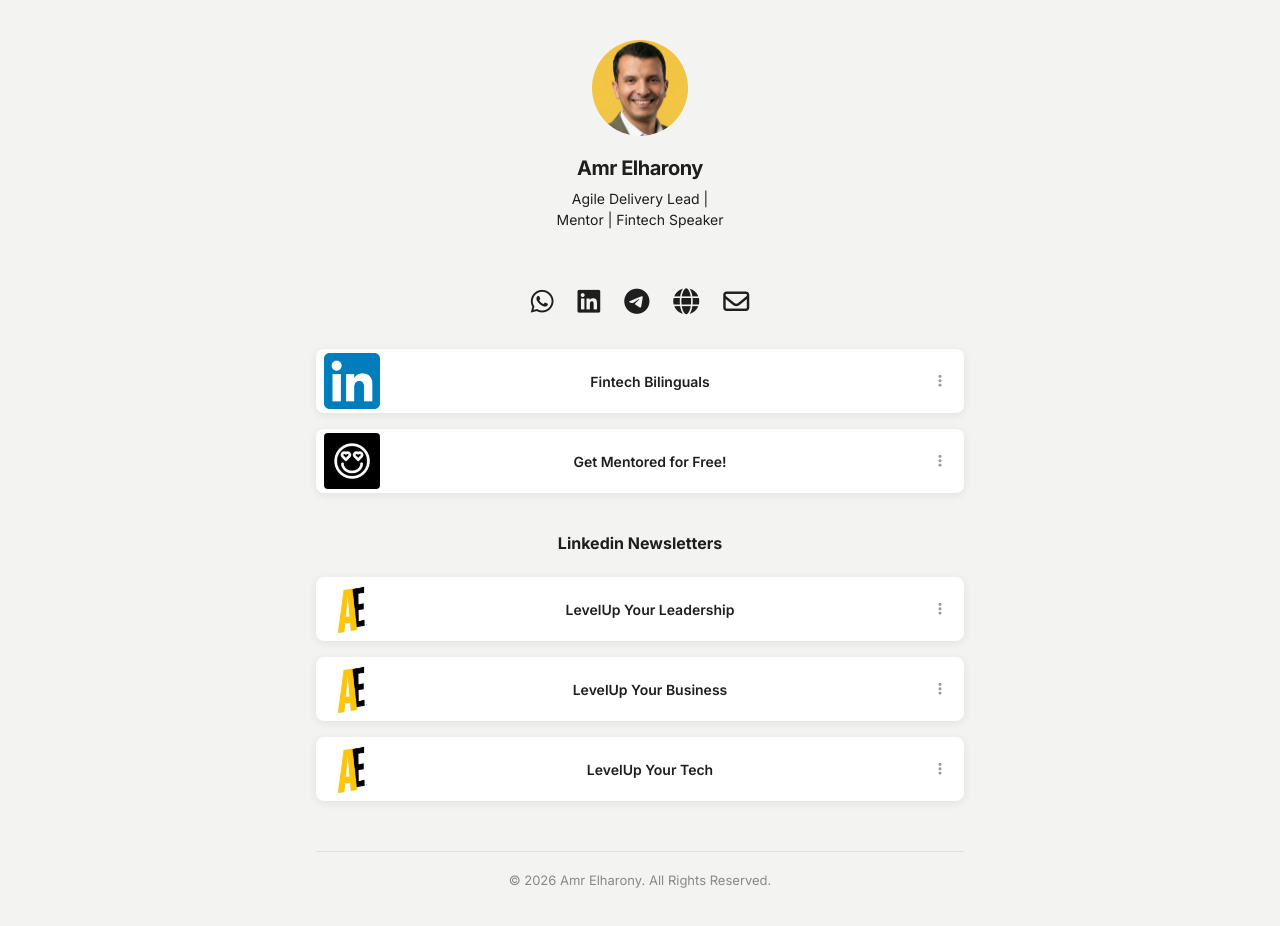
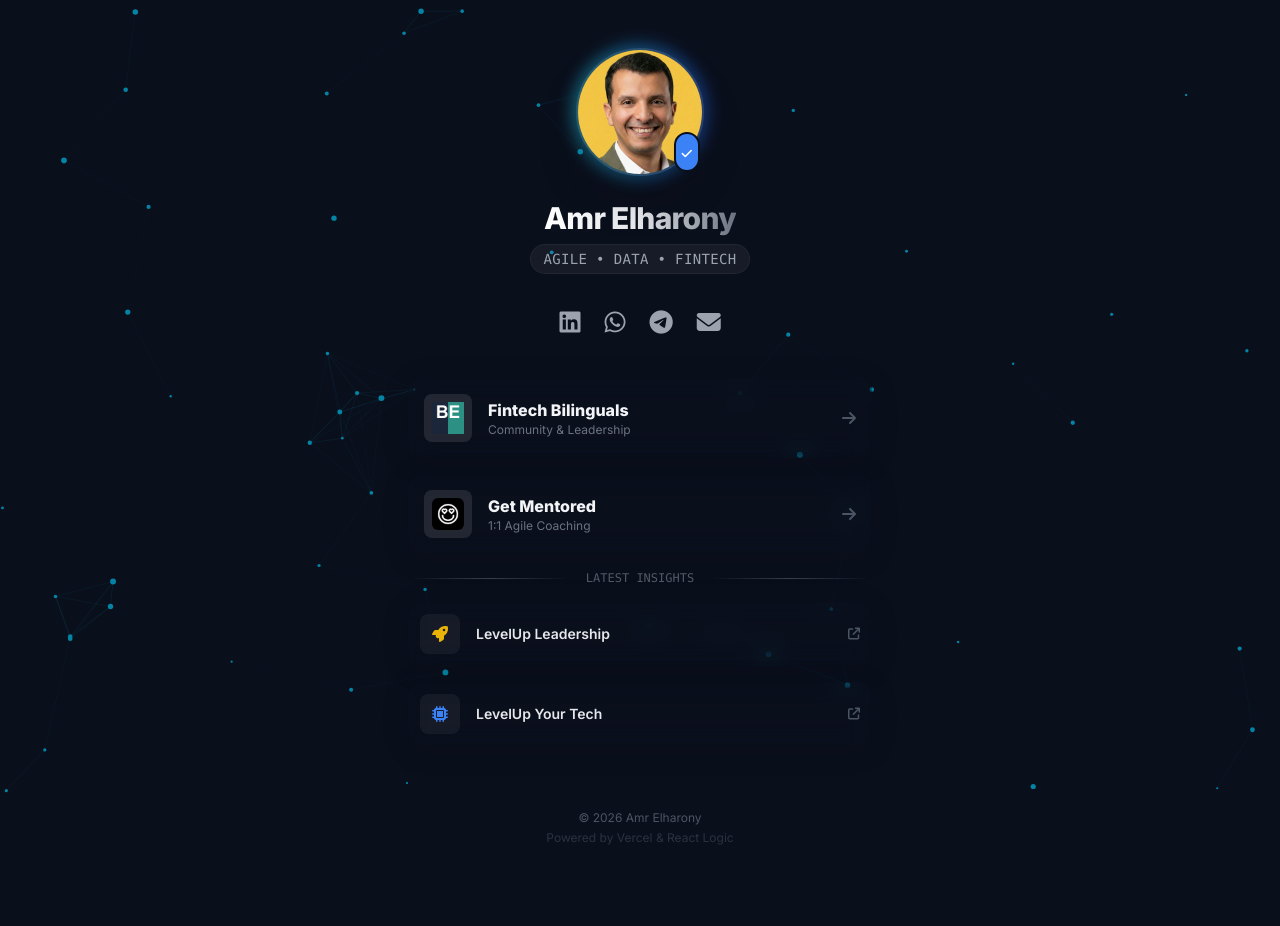
Before and after one commit to amrelharony/connect, a plain HTML site: page index.html in a window 1280 px wide. After the commit the page ends 894 px from the top, so only its background shows below. Drawn offline with nearby package versions, Linux system fonts and the light colour scheme.

Commit message:
Update index.html

```diff
--- a/index.html
+++ b/index.html
@@ -3,276 +3,277 @@
 <head>
     <meta charset="UTF-8">
     <meta name="viewport" content="width=device-width, initial-scale=1.0">
-    <title>Amr Elharony | Linktree</title>
-    <!-- Google Fonts -->
-    <link href="https://fonts.googleapis.com/css2?family=Inter:wght@400;600;700&display=swap" rel="stylesheet">
-    <!-- Font Awesome -->
+    <title>Amr Elharony | Fintech Executive</title>
+
+    <script src="https://cdn.tailwindcss.com"></script>
+
+    <link href="https://fonts.googleapis.com/css2?family=Inter:wght@300;400;600;800&display=swap" rel="stylesheet">
+
     <link rel="stylesheet" href="https://cdnjs.cloudflare.com/ajax/libs/font-awesome/6.4.0/css/all.min.css">
 
+    <script>
+        tailwind.config = {
+            theme: {
+                extend: {
+                    fontFamily: { sans: ['Inter', 'sans-serif'] },
+                    colors: {
+                        fintech: {
+                            dark: '#0a0f1c',   /* Deep Navy Background */
+                            card: 'rgba(255, 255, 255, 0.03)', /* Glass Effect */
+                            border: 'rgba(255, 255, 255, 0.1)',
+                            accent: '#00D1FF', /* Cyber Blue */
+                            gold: '#FFD700'    /* Premium Gold */
+                        }
+                    },
+                    animation: {
+                        'float': 'float 6s ease-in-out infinite',
+                        'pulse-slow': 'pulse 4s cubic-bezier(0.4, 0, 0.6, 1) infinite',
+                    },
+                    keyframes: {
+                        float: {
+                            '0%, 100%': { transform: 'translateY(0)' },
+                            '50%': { transform: 'translateY(-10px)' },
+                        }
+                    }
+                }
+            }
+        }
+    </script>
+
     <style>
-        :root {
-            --bg-color: #F3F3F1;
-            --text-color: #1e1e1e;
-            --button-bg: #FFFFFF;
-            --button-hover: #FBFBFB;
-            --shadow: 0 2px 8px rgba(0,0,0,0.08);
+        body {
+            background-color: #0a0f1c;
+            overflow-x: hidden;
         }
 
-        * {
-            box-sizing: border-box;
-            margin: 0;
-            padding: 0;
+        /* The Animated Background Canvas */
+        #canvas-bg {
+            position: fixed;
+            top: 0;
+            left: 0;
+            width: 100%;
+            height: 100%;
+            z-index: -1;
+            opacity: 0.6;
         }
 
-        body {
-            font-family: 'Inter', sans-serif;
-            background-color: var(--bg-color);
-            color: var(--text-color);
-            display: flex;
-            flex-direction: column;
-            align-items: center;
-            min-height: 100vh;
-            padding-bottom: 40px;
+        /* Glassmorphism Card Style */
+        .glass-card {
+            background: var(--tw-colors-fintech-card);
+            backdrop-filter: blur(12px);
+            -webkit-backdrop-filter: blur(12px);
+            border: 1px solid var(--tw-colors-fintech-border);
+            box-shadow: 0 4px 30px rgba(0, 0, 0, 0.1);
         }
 
-        .container {
-            width: 100%;
-            max-width: 680px;
-            padding: 40px 16px;
-            display: flex;
-            flex-direction: column;
-            align-items: center;
-        }
-
-        .profile-section {
-            text-align: center;
-            margin-bottom: 32px;
-        }
-
-        .profile-img {
-            width: 96px;
-            height: 96px;
-            border-radius: 50%;
-            object-fit: cover;
-            margin-bottom: 16px;
-            background-color: #ddd; /* Placeholder color if image missing */
-        }
-
-        .profile-name {
-            font-size: 20px;
-            font-weight: 700;
-            margin-bottom: 8px;
-            letter-spacing: -0.5px;
-        }
-
-        .profile-bio {
-            font-size: 14px;
-            font-weight: 500;
-            line-height: 1.5;
-            color: #1e1e1e;
-        }
-
-        .social-icons {
-            display: flex;
-            gap: 24px;
-            margin-top: 24px;
-            margin-bottom: 32px;
-            justify-content: center;
-        }
-
-        .social-icons a {
-            color: #1e1e1e;
-            font-size: 26px;
-            text-decoration: none;
-            transition: transform 0.2s;
-        }
-
-        .social-icons a:hover {
-            transform: scale(1.1);
-        }
-
-        .links-wrapper {
-            width: 100%;
-            display: flex;
-            flex-direction: column;
-            gap: 16px;
-        }
-
-        .section-header {
-            text-align: center;
-            font-size: 16px;
-            font-weight: 700;
-            margin: 24px 0 8px 0;
-            color: #1e1e1e;
-        }
-
-        .link-btn {
-            background-color: var(--button-bg);
-            color: var(--text-color);
-            text-decoration: none;
-            padding: 4px;
-            border-radius: 8px;
-            box-shadow: var(--shadow);
-            transition: transform 0.15s ease, box-shadow 0.15s ease;
-            display: flex;
-            align-items: center;
-            min-height: 64px;
-            position: relative;
-        }
-
-        .link-btn:hover {
-            transform: scale(1.02);
-            box-shadow: 0 4px 12px rgba(0,0,0,0.12);
-            background-color: var(--button-hover);
-        }
-
-        .link-thumb {
-            width: 56px;
-            height: 56px;
-            display: flex;
-            align-items: center;
-            justify-content: center;
-            border-radius: 4px;
-            margin-left: 4px;
-            overflow: hidden;
-            flex-shrink: 0;
-            background-color: #eee; /* Light gray background for transparency */
-        }
-
-        .link-thumb img {
-            width: 100%;
-            height: 100%;
-            object-fit: cover;
-            display: block;
-        }
-
-        /* Fallback icon styling if image breaks */
-        .link-thumb i.fallback {
-            font-size: 24px;
-            color: #888;
-            display: none; /* Hidden by default */
-        }
-
-        .link-text {
-            flex-grow: 1;
-            text-align: center;
-            font-weight: 600;
-            font-size: 14px;
-            padding: 0 10px;
-        }
-
-        .link-options {
-            width: 40px;
-            display: flex;
-            justify-content: center;
-            color: #999;
-            font-size: 14px;
-        }
-
-        /* Copyright Section Styling */
-        .copyright {
-            margin-top: 50px;
-            text-align: center;
-            font-size: 13px;
-            color: #888;
-            font-weight: 500;
-            width: 100%;
-            padding-top: 20px;
-            border-top: 1px solid #e0e0e0; /* Subtle line separator */
+        /* Hover Glow Effect */
+        .hover-glow:hover {
+            box-shadow: 0 0 20px rgba(0, 209, 255, 0.3);
+            border-color: rgba(0, 209, 255, 0.5);
         }
     </style>
 </head>
-<body>
+<body class="text-white antialiased min-h-screen flex flex-col items-center">
 
-    <div class="container">
-        <!-- Profile Section -->
-        <div class="profile-section">
-            <!-- Added onerror to show a default user icon if image fails -->
-            <img src="profile.jpg" alt="Amr Elharony" class="profile-img" onerror="this.style.display='none'; this.nextElementSibling.style.display='inline-block';">
-            <i class="fa-solid fa-circle-user" style="font-size: 96px; color: #ccc; margin-bottom: 16px; display: none;"></i>
+    <canvas id="canvas-bg"></canvas>
 
-            <h1 class="profile-name">Amr Elharony</h1>
-            <p class="profile-bio">Agile Delivery Lead |<br>Mentor | Fintech Speaker</p>
+    <div class="w-full max-w-lg px-6 py-12 relative z-10 flex flex-col items-center">
+
+        <div class="relative group">
+            <div class="absolute -inset-1 bg-gradient-to-r from-cyan-400 to-blue-600 rounded-full blur opacity-40 group-hover:opacity-100 transition duration-1000 group-hover:duration-200 animate-pulse-slow"></div>
+
+            <div class="relative w-32 h-32 rounded-full overflow-hidden border-2 border-white/10 shadow-2xl">
+                <img src="profile.jpg" alt="Amr Elharony" class="w-full h-full object-cover transform transition duration-500 group-hover:scale-110" onerror="this.style.display='none'; this.nextElementSibling.style.display='flex';">
+                <div class="w-full h-full bg-slate-800 flex items-center justify-center hidden">
+                    <i class="fa-solid fa-user text-4xl text-slate-500"></i>
+                </div>
+            </div>
+
+            <div class="absolute bottom-1 right-1 bg-blue-500 text-white rounded-full p-1.5 shadow-lg border-2 border-[#0a0f1c]">
+                <i class="fa-solid fa-check text-xs"></i>
+            </div>
         </div>
 
-        <!-- Social Icons Header -->
-        <div class="social-icons">
-            <a href="https://api.whatsapp.com/send?phone=201114260806" target="_blank"><i class="fa-brands fa-whatsapp"></i></a>
-            <a href="https://www.linkedin.com/in/amrmelharony?utm_source=share&utm_campaign=share_via&utm_content=profile&utm_medium=android_app" target="_blank"><i class="fa-brands fa-linkedin"></i></a>
-            <a href="https://t.me/Amrmelharony" target="_blank"><i class="fa-brands fa-telegram"></i></a>
-            <a href="https://calendly.com/amrmelharony/30min" target="_blank"><i class="fa-solid fa-globe"></i></a>
-            <a href="mailto:a.elharony@gmail.com"><i class="fa-regular fa-envelope"></i></a>
+        <h1 class="mt-6 text-3xl font-extrabold tracking-tight text-transparent bg-clip-text bg-gradient-to-r from-white via-gray-200 to-gray-500 text-center">
+            Amr Elharony
+        </h1>
+
+        <p class="mt-2 text-sm text-gray-400 font-mono tracking-wide bg-white/5 px-3 py-1 rounded-full border border-white/5">
+            AGILE • DATA • FINTECH
+        </p>
+
+        <div class="flex gap-6 mt-8 mb-10">
+            <a href="https://www.linkedin.com/in/amrmelharony" target="_blank" class="text-gray-400 hover:text-white transform hover:scale-125 transition duration-300">
+                <i class="fa-brands fa-linkedin text-2xl"></i>
+            </a>
+            <a href="https://api.whatsapp.com/send?phone=201114260806" target="_blank" class="text-gray-400 hover:text-green-400 transform hover:scale-125 transition duration-300">
+                <i class="fa-brands fa-whatsapp text-2xl"></i>
+            </a>
+            <a href="https://t.me/Amrmelharony" target="_blank" class="text-gray-400 hover:text-blue-400 transform hover:scale-125 transition duration-300">
+                <i class="fa-brands fa-telegram text-2xl"></i>
+            </a>
+            <a href="mailto:a.elharony@gmail.com" class="text-gray-400 hover:text-yellow-400 transform hover:scale-125 transition duration-300">
+                <i class="fa-solid fa-envelope text-2xl"></i>
+            </a>
         </div>
 
-        <div class="links-wrapper">
+        <div class="w-full space-y-4">
 
-            <!-- Link 1: Fintech Bilinguals -->
-            <a href="https://www.linkedin.com/company/fintech-bilinguals/about/?viewAsMember=true" class="link-btn" target="_blank">
-                <div class="link-thumb">
-                    <img src="linkedin.png" alt="LinkedIn" onerror="this.style.display='none'; this.parentNode.querySelector('.fallback').style.display='block';">
-                    <!-- Fallback Icon if image fails -->
-                    <i class="fa-brands fa-linkedin fallback"></i>
+            <a href="https://www.linkedin.com/company/fintech-bilinguals" target="_blank"
+               class="glass-card flex items-center p-4 rounded-xl transition-all duration-300 hover:bg-white/10 hover:-translate-y-1 hover-glow group">
+                <div class="w-12 h-12 bg-white/10 rounded-lg flex items-center justify-center mr-4 group-hover:bg-cyan-500/20 transition-colors">
+                    <img src="be.png" class="w-8 h-8 object-contain" onerror="this.style.display='none'; this.nextElementSibling.style.display='block';">
+                    <i class="fa-solid fa-building-columns text-cyan-400 text-xl hidden"></i>
                 </div>
-                <span class="link-text">Fintech Bilinguals</span>
-                <div class="link-options"><i class="fa-solid fa-ellipsis-vertical"></i></div>
+                <div class="flex-1">
+                    <h3 class="font-bold text-gray-100 group-hover:text-cyan-400 transition-colors">Fintech Bilinguals</h3>
+                    <p class="text-xs text-gray-500">Community & Leadership</p>
+                </div>
+                <i class="fa-solid fa-arrow-right text-gray-600 group-hover:text-white transition-transform group-hover:translate-x-1"></i>
             </a>
 
-            <!-- Link 2: Get Mentored -->
-            <a href="https://adplist.org/mentors/amr-elharony" class="link-btn" target="_blank">
-                <div class="link-thumb">
-                    <img src="smiley.jpg" alt="Mentored" onerror="this.style.display='none'; this.parentNode.querySelector('.fallback').style.display='block';">
-                    <i class="fa-regular fa-face-smile fallback"></i>
+            <a href="https://adplist.org/mentors/amr-elharony" target="_blank"
+               class="glass-card flex items-center p-4 rounded-xl transition-all duration-300 hover:bg-white/10 hover:-translate-y-1 hover-glow group">
+                <div class="w-12 h-12 bg-white/10 rounded-lg flex items-center justify-center mr-4 group-hover:bg-purple-500/20 transition-colors">
+                    <img src="smiley.jpg" class="w-8 h-8 rounded-md object-cover" onerror="this.style.display='none'; this.nextElementSibling.style.display='block';">
+                    <i class="fa-solid fa-user-graduate text-purple-400 text-xl hidden"></i>
                 </div>
-                <span class="link-text">Get Mentored for Free!</span>
-                <div class="link-options"><i class="fa-solid fa-ellipsis-vertical"></i></div>
+                <div class="flex-1">
+                    <h3 class="font-bold text-gray-100 group-hover:text-purple-400 transition-colors">Get Mentored</h3>
+                    <p class="text-xs text-gray-500">1:1 Agile Coaching</p>
+                </div>
+                <i class="fa-solid fa-arrow-right text-gray-600 group-hover:text-white transition-transform group-hover:translate-x-1"></i>
             </a>
 
-            <!-- Section Header -->
-            <div class="section-header">Linkedin Newsletters</div>
+            <div class="flex items-center gap-4 my-6 opacity-50">
+                <div class="h-px bg-gradient-to-r from-transparent via-gray-500 to-transparent w-full"></div>
+                <span class="text-xs font-mono text-gray-400 whitespace-nowrap">LATEST INSIGHTS</span>
+                <div class="h-px bg-gradient-to-r from-transparent via-gray-500 to-transparent w-full"></div>
+            </div>
 
-            <!-- Link 3 -->
-            <a href="https://www.linkedin.com/newsletters/levelup-your-leadership-6872921030353031168" class="link-btn" target="_blank">
-                <div class="link-thumb">
-                    <img src="logo.jpg" alt="AE Logo" onerror="this.style.display='none'; this.parentNode.querySelector('.fallback').style.display='block';">
-                    <i class="fa-solid fa-newspaper fallback"></i>
+            <a href="https://www.linkedin.com/newsletters/levelup-your-leadership-6872921030353031168" target="_blank"
+               class="glass-card flex items-center p-3 rounded-xl transition-all duration-300 hover:bg-white/10 hover-glow group">
+                <div class="w-10 h-10 bg-white/5 rounded-lg flex items-center justify-center mr-4">
+                    <i class="fa-solid fa-rocket text-yellow-500"></i>
                 </div>
-                <span class="link-text">LevelUp Your Leadership</span>
-                <div class="link-options"><i class="fa-solid fa-ellipsis-vertical"></i></div>
+                <div class="flex-1">
+                    <h3 class="font-semibold text-sm text-gray-200">LevelUp Leadership</h3>
+                </div>
+                <i class="fa-solid fa-arrow-up-right-from-square text-xs text-gray-600"></i>
             </a>
 
-            <!-- Link 4 -->
-            <a href="https://www.linkedin.com/newsletters/levelup-your-business-7107105796223602689" class="link-btn" target="_blank">
-                <div class="link-thumb">
-                    <img src="logo.jpg" alt="AE Logo" onerror="this.style.display='none'; this.parentNode.querySelector('.fallback').style.display='block';">
-                    <i class="fa-solid fa-newspaper fallback"></i>
+            <a href="https://www.linkedin.com/newsletters/levelup-your-tech-7102013426519977984" target="_blank"
+               class="glass-card flex items-center p-3 rounded-xl transition-all duration-300 hover:bg-white/10 hover-glow group">
+                <div class="w-10 h-10 bg-white/5 rounded-lg flex items-center justify-center mr-4">
+                    <i class="fa-solid fa-microchip text-blue-500"></i>
                 </div>
-                <span class="link-text">LevelUp Your Business</span>
-                <div class="link-options"><i class="fa-solid fa-ellipsis-vertical"></i></div>
-            </a>
-
-            <!-- Link 5 -->
-            <a href="https://www.linkedin.com/newsletters/levelup-your-tech-7102013426519977984" class="link-btn" target="_blank">
-                <div class="link-thumb">
-                    <img src="logo.jpg" alt="AE Logo" onerror="this.style.display='none'; this.parentNode.querySelector('.fallback').style.display='block';">
-                    <i class="fa-solid fa-newspaper fallback"></i>
+                <div class="flex-1">
+                    <h3 class="font-semibold text-sm text-gray-200">LevelUp Your Tech</h3>
                 </div>
-                <span class="link-text">LevelUp Your Tech</span>
-                <div class="link-options"><i class="fa-solid fa-ellipsis-vertical"></i></div>
+                <i class="fa-solid fa-arrow-up-right-from-square text-xs text-gray-600"></i>
             </a>
 
         </div>
 
-        <!-- NEW COPYRIGHT SECTION -->
-        <div class="copyright">
-            &copy; <span id="year"></span> Amr Elharony. All Rights Reserved.
-        </div>
+        <footer class="mt-16 text-center text-xs text-gray-600">
+            <p>&copy; <span id="year"></span> Amr Elharony</p>
+            <p class="mt-1 opacity-50">Powered by Vercel & React Logic</p>
+        </footer>
 
     </div>
 
-    <!-- Script to set current year automatically -->
     <script>
-        document.getElementById("year").textContent = new Date().getFullYear();
+        // Set Year
+        document.getElementById('year').textContent = new Date().getFullYear();
+
+        // Particle Animation System
+        const canvas = document.getElementById('canvas-bg');
+        const ctx = canvas.getContext('2d');
+
+        let width, height;
+        let particles = [];
+
+        // Fintech Node Config
+        const properties = {
+            particleColor: 'rgba(0, 209, 255, 1)', // Cyan nodes
+            lineColor: 'rgba(0, 209, 255, 0.15)',  // Faint lines
+            particleCount: 60,
+            connectionDistance: 150,
+            speed: 0.5
+        }
+
+        function resize() {
+            width = canvas.width = window.innerWidth;
+            height = canvas.height = window.innerHeight;
+        }
+
+        class Particle {
+            constructor() {
+                this.x = Math.random() * width;
+                this.y = Math.random() * height;
+                this.vx = (Math.random() - 0.5) * properties.speed;
+                this.vy = (Math.random() - 0.5) * properties.speed;
+                this.size = Math.random() * 2 + 1;
+            }
+
+            update() {
+                this.x += this.vx;
+                this.y += this.vy;
+
+                // Bounce off edges
+                if (this.x < 0 || this.x > width) this.vx *= -1;
+                if (this.y < 0 || this.y > height) this.vy *= -1;
+            }
+
+            draw() {
+                ctx.beginPath();
+                ctx.arc(this.x, this.y, this.size, 0, Math.PI * 2);
+                ctx.fillStyle = properties.particleColor;
+                ctx.fill();
+            }
+        }
+
+        function init() {
+            particles = [];
+            for (let i = 0; i < properties.particleCount; i++) {
+                particles.push(new Particle());
+            }
+        }
+
+        function animate() {
+            ctx.clearRect(0, 0, width, height);
+
+            for (let i = 0; i < particles.length; i++) {
+                particles[i].update();
+                particles[i].draw();
+
+                // Draw Connections (The "Network" effect)
+                for (let j = i; j < particles.length; j++) {
+                    const dx = particles[i].x - particles[j].x;
+                    const dy = particles[i].y - particles[j].y;
+                    const distance = Math.sqrt(dx*dx + dy*dy);
+
+                    if (distance < properties.connectionDistance) {
+                        ctx.beginPath();
+                        ctx.strokeStyle = properties.lineColor;
+                        ctx.lineWidth = 1 - (distance / properties.connectionDistance);
+                        ctx.moveTo(particles[i].x, particles[i].y);
+                        ctx.lineTo(particles[j].x, particles[j].y);
+                        ctx.stroke();
+                    }
+                }
+            }
+            requestAnimationFrame(animate);
+        }
+
+        window.addEventListener('resize', () => {
+            resize();
+            init();
+        });
+
+        resize();
+        init();
+        animate();
     </script>
-
 </body>
 </html>
```
